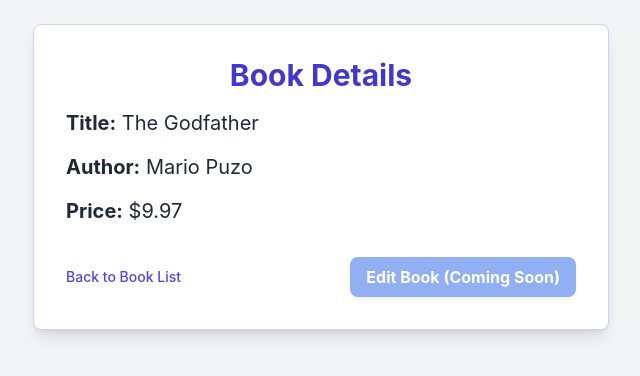
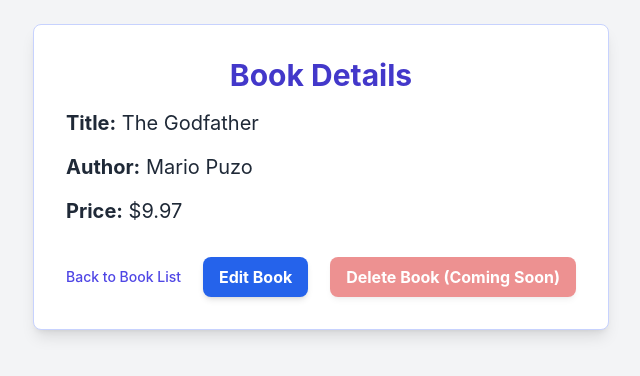
Before and after one commit to Mahmoud-Hanyy/BookStore, a Django app: page /books/1/ in a window 1280 px wide. Shown: the top 376 px of the page, without its empty margins (319-959 px from the left). Run offline with Django 5.2, Linux system fonts and the light colour scheme; data comes from the database, SQL or seed files in the repository; some libraries are stand-ins or nearby versions.

Commit message:
feat: Added Edit Book feature

```diff
--- a/bookstore_project/books/templates/books/book_detail.html
+++ b/bookstore_project/books/templates/books/book_detail.html
@@ -23,10 +23,11 @@
         </div>
 
         <div class="flex justify-between items-center mt-8">
-            <!-- Later we'll add links for edit and delete -->
             <a href="{% url 'book_list' %}" class="text-indigo-600 hover:text-indigo-800 text-sm font-medium">Back to Book List</a>
-            <!-- Placeholders for Edit/Delete buttons -->
-            <a href="#" class="inline-block bg-blue-600 hover:bg-blue-700 text-white font-bold py-2 px-4 rounded-lg transition duration-300 shadow-md opacity-50 cursor-not-allowed">Edit Book (Coming Soon)</a>
+            <!-- Edit button for this specific book -->
+            <a href="{% url 'book_update' pk=book.pk %}" class="inline-block bg-blue-600 hover:bg-blue-700 text-white font-bold py-2 px-4 rounded-lg transition duration-300 shadow-md">Edit Book</a>
+            <!-- Placeholder for Delete button - will implement next -->
+            <a href="#" class="inline-block bg-red-600 hover:bg-red-700 text-white font-bold py-2 px-4 rounded-lg transition duration-300 shadow-md opacity-50 cursor-not-allowed">Delete Book (Coming Soon)</a>
         </div>
     </div>
 </body>
--- a/bookstore_project/books/urls.py
+++ b/bookstore_project/books/urls.py
@@ -6,4 +6,5 @@ urlpatterns = [
     path('', views.book_list, name='book_list'),
     path('new/', views.book_create, name='book_create'),
     path('<int:pk>/', views.book_detail, name='book_detail'),
+    path('<int:pk>/edit/', views.book_update, name='book_update'),
 ]
--- a/bookstore_project/books/views.py
+++ b/bookstore_project/books/views.py
@@ -34,3 +34,20 @@ def book_detail(request, pk):
         'book': book
     }
     return render(request, 'books/book_detail.html', context)
+
+
+def book_update(request, pk):
+    book = get_object_or_404(Book, pk=pk)
+    if request.method == 'POST':
+        form = BookForm(request.POST, instance=book)
+        if form.is_valid():
+            form.save()
+            return redirect('book_detail', pk=book.pk)
+    else:
+        form = BookForm(instance=book)
+
+    context = {
+        'form': form,
+        'form_title': f'Edit Book: {book.title}'
+    }
+    return render(request, 'books/book_form.html', context)
```
